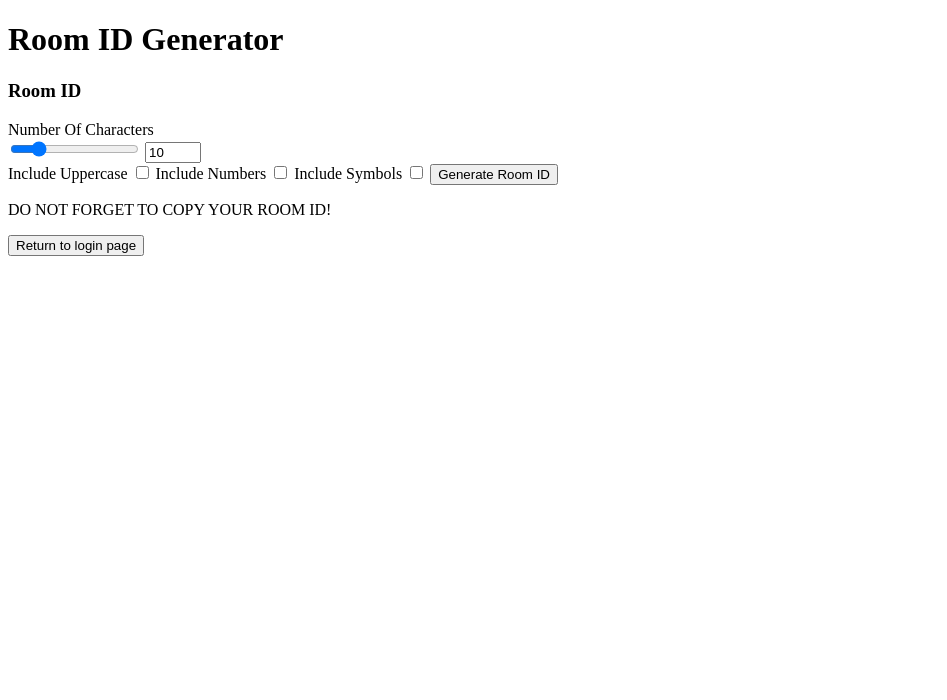
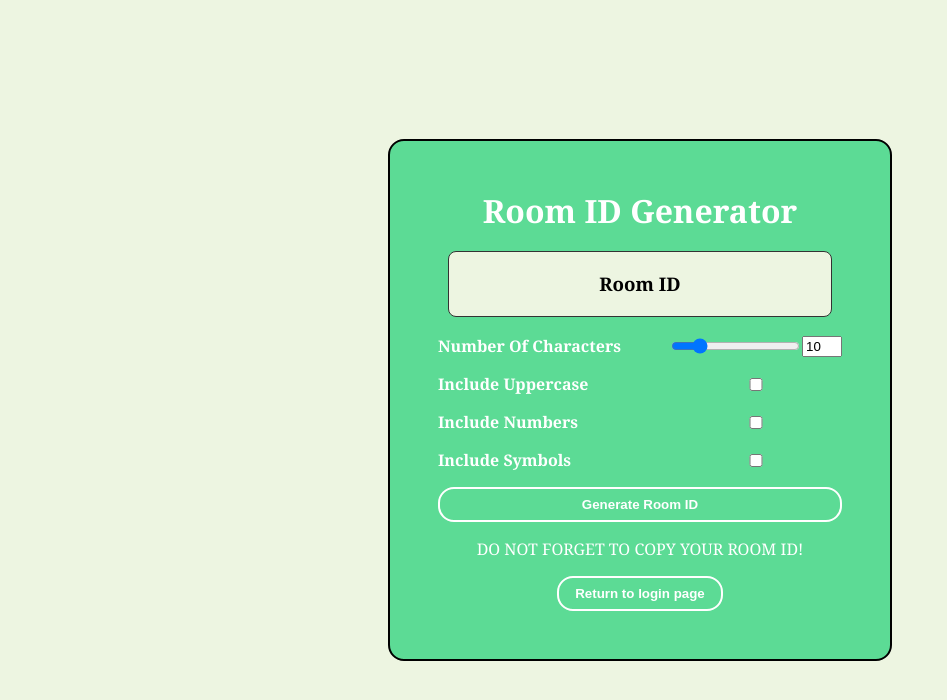
Before and after one commit to varungupta12/Powoww, a website: page public/UID.html in a window 1280 px wide. Shown: the whole page, without its empty margins (0-947 px from the left). Drawn offline with Linux system fonts and the light colour scheme.

Commit message:
added stylesheet for UID generator

```diff
--- /dev/null
+++ b/public/UID-style.css
@@ -0,0 +1,77 @@
+body {
+    background-color: #edf5e1;
+    margin: 0;
+    color: white;
+    min-height: 100vh;
+    display: flex;
+    justify-content: center;
+    align-items: center;
+    font-family: Georgia, 'Times New Roman', Times, serif;
+  }
+
+  .container {
+    background-color: #5CDB95;
+    padding: 3rem;
+    border-radius: 1rem;
+    border: 2px solid black;
+    display: flex;
+    justify-content: center;
+    align-items: center;
+    flex-direction: column;
+  }
+
+  .form {
+    display: grid;
+    grid-template-columns: auto auto;
+    row-gap: 1rem;
+    column-gap: 3rem;
+    justify-content: center;
+    align-items: center;
+  }
+
+  .title {
+    margin: 0;
+    text-align: center;
+  }
+
+  label {
+    font-weight: bold;
+  }
+
+  .character-amount-container {
+    display: flex;
+    align-items: center;
+  }
+
+  .number-input {
+    width: 2rem;
+  }
+
+  .password-display {
+    background-color: #EDF5E1;
+    color: black;
+    padding: 1rem;
+    border: 1px solid #333;
+    height: 2rem;
+    width: 350px;
+    display: flex;
+    justify-content: center;
+    align-items: center;
+    word-break: break-all;
+    border-radius: .5rem;
+  }
+
+  .btn {
+    grid-column: span 2;
+    background-color: transparent;
+    border: 2px solid white;
+    color: white;
+    padding: .5rem 1rem;
+    font-weight: bold;
+    cursor: pointer;
+    border-radius: 1rem;
+  }
+
+  .btn:hover {
+    background-color: #379683;
+  }
--- a/public/UID.html
+++ b/public/UID.html
@@ -5,7 +5,7 @@
   <meta name="viewport" content="width=device-width, initial-scale=1.0">
   <meta http-equiv="X-UA-Compatible" content="ie=edge">
   <script src="UID-script.js" defer></script>
-  <link rel="stylesheet" href="styles.css">
+  <link rel="stylesheet" href="UID-style.css">
   <title>Room ID Generator</title>
 </head>
 <body>
@@ -30,8 +30,9 @@
 
       <button type="submit" class="btn">Generate Room ID</button>
     </form>
+    <p>DO NOT FORGET TO COPY YOUR ROOM ID!</p>
+  <a href="index.html"> <button class="btn">Return to login page</button> </a>
   </div>
-  <p>DO NOT FORGET TO COPY YOUR ROOM ID!</p>
-  <a href="index.html"> <button>Return to login page</button> </a>
+
 </body>
 </html>
```
